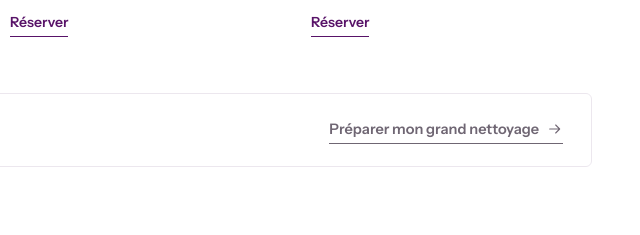
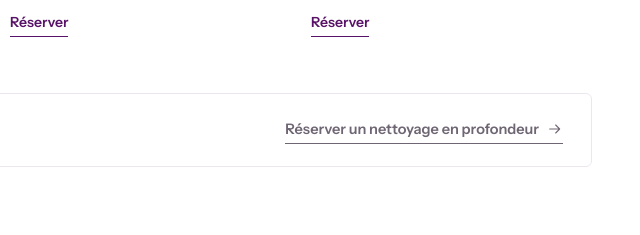
Before and after one commit to christAgu/zoe-label, a website built with Vite: page index.html in a window 1280 px wide. Shown: the part 1465-1700 px from the top of the page, 640-1280 px from the left. Built offline with nearby package versions, Linux system fonts and the light colour scheme.

Commit message:
copy: rename deep-cleaning link to 'Réserver un nettoyage en profondeur'
Co-Authored-By: Devin AI <158243242+devin-ai-integration[bot]@users.noreply.github.com>

```diff
--- a/index.html
+++ b/index.html
@@ -364,7 +364,7 @@
             profondeur, pour repartir du bon pied.
           </p>
           <button class="text-link" type="button" data-book="Deep cleaning">
-            Préparer mon grand nettoyage
+            Réserver un nettoyage en profondeur
             <svg class="icon" aria-hidden="true"><use href="#i-arrow" /></svg>
           </button>
         </div>
```
